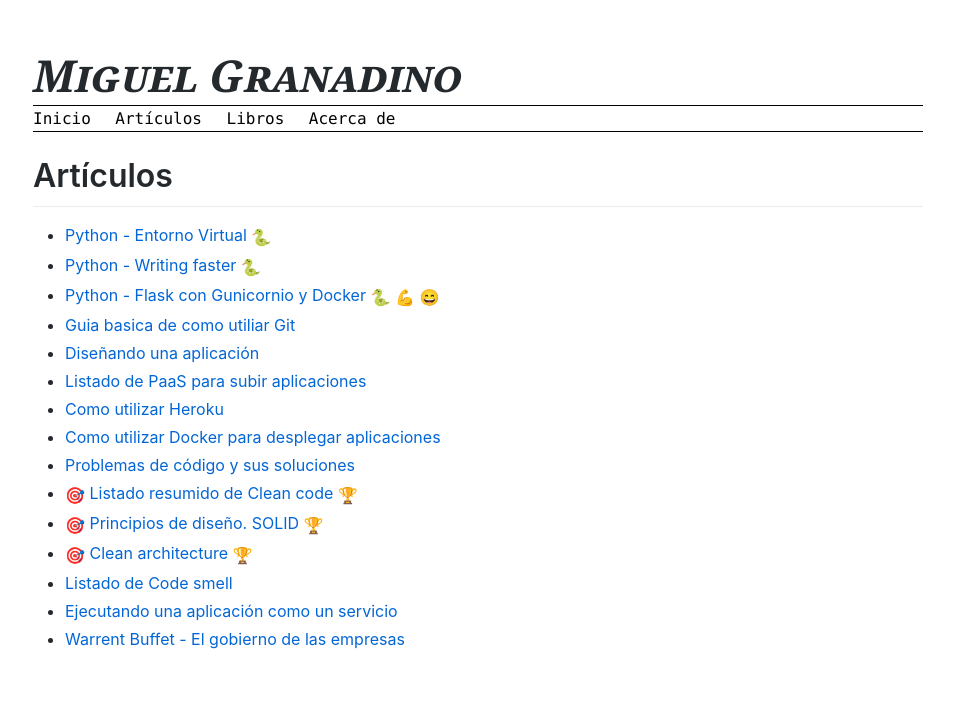
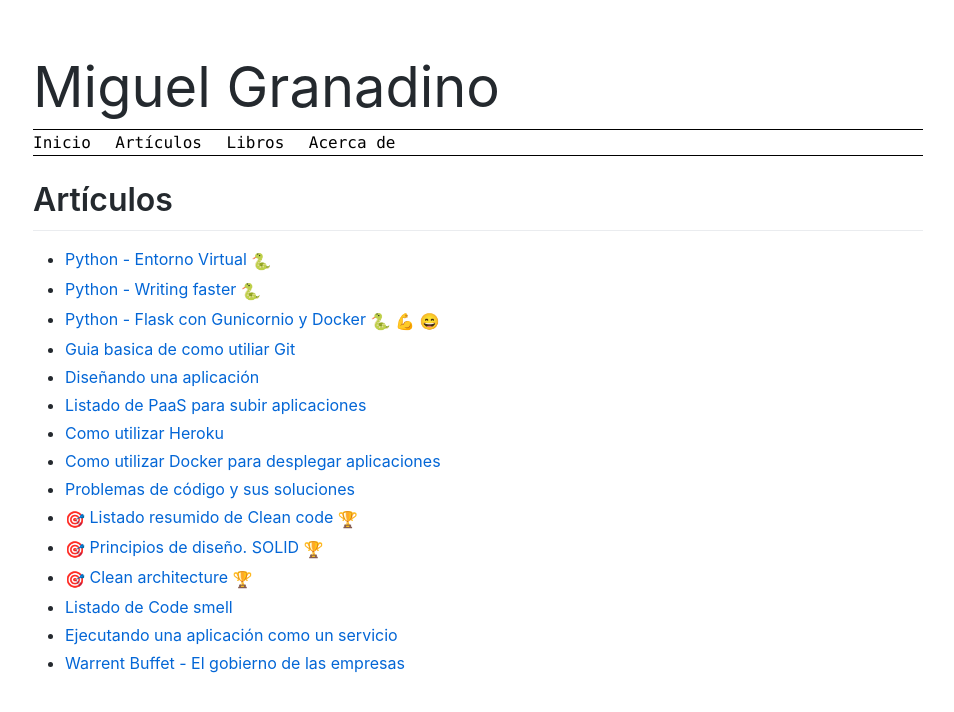
Before and after one commit to Akira3030/formacion, a Jekyll site: the page built from index.md, in a window 1280 px wide. Shown: the top 712 px of the page, without its empty margins (162-1116 px from the left). Built offline with Jekyll 4.4.1, drawn with Linux system fonts in a browser that asks for light colours; emoji names are drawn with the system emoji font.

Commit message:
Update estilo.css

```diff
--- a/assets/css/estilo.css
+++ b/assets/css/estilo.css
@@ -20,8 +20,9 @@
 
 }
 .markdown-body .header-logo {
-	font-size:24px;
-	font: ultra-condensed italic small-caps bold 44px Georgia, sans-serif;
+	font-size:56px;
+	font-weight:600px;
+	font-family: -apple-system, BlinkMacSystemFont, "Segoe UI", Helvetica, Arial, sans-serif, "Apple Color Emoji", "Segoe UI Emoji", "Segoe UI Symbol";
 	margin:0px;
 	padding:0px;
 	margin-right:20px;
```
